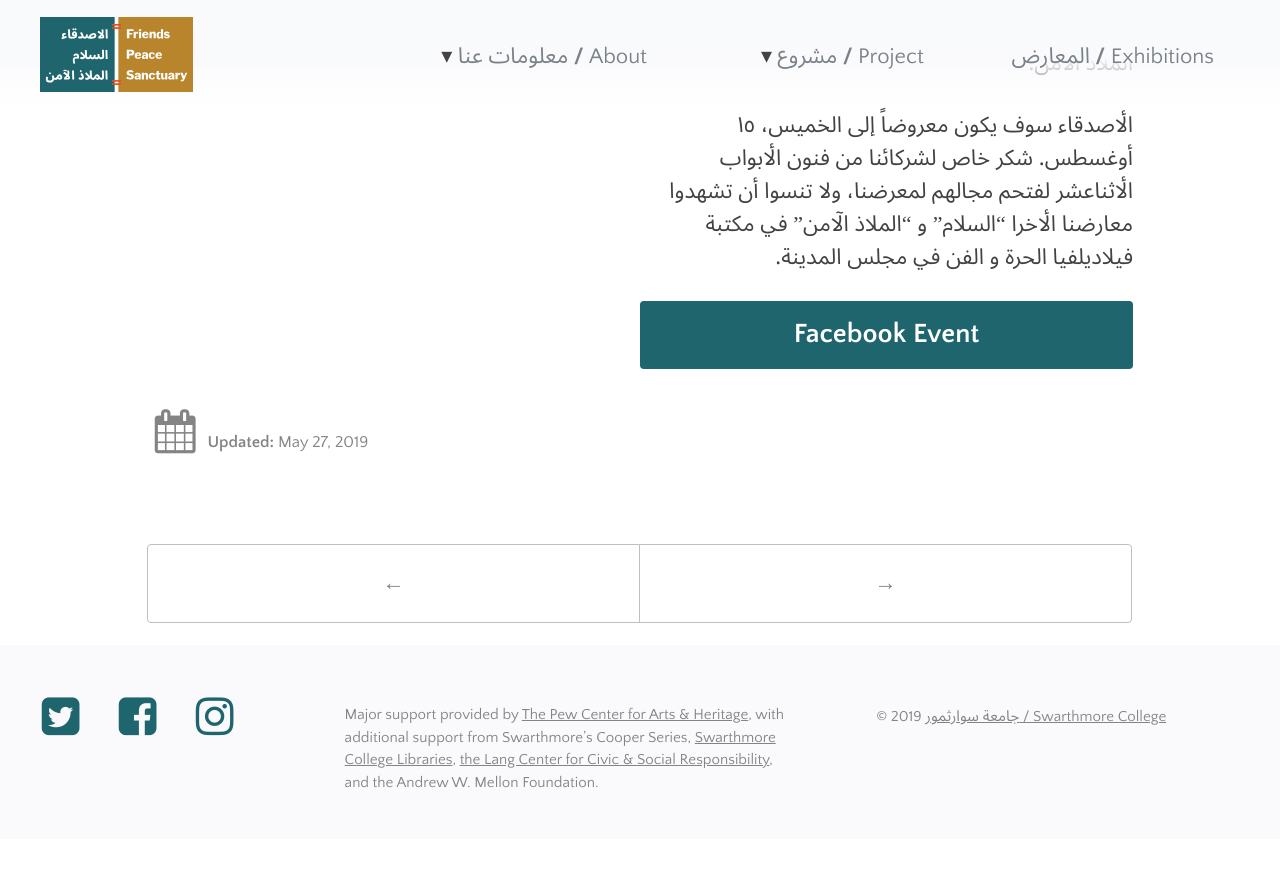
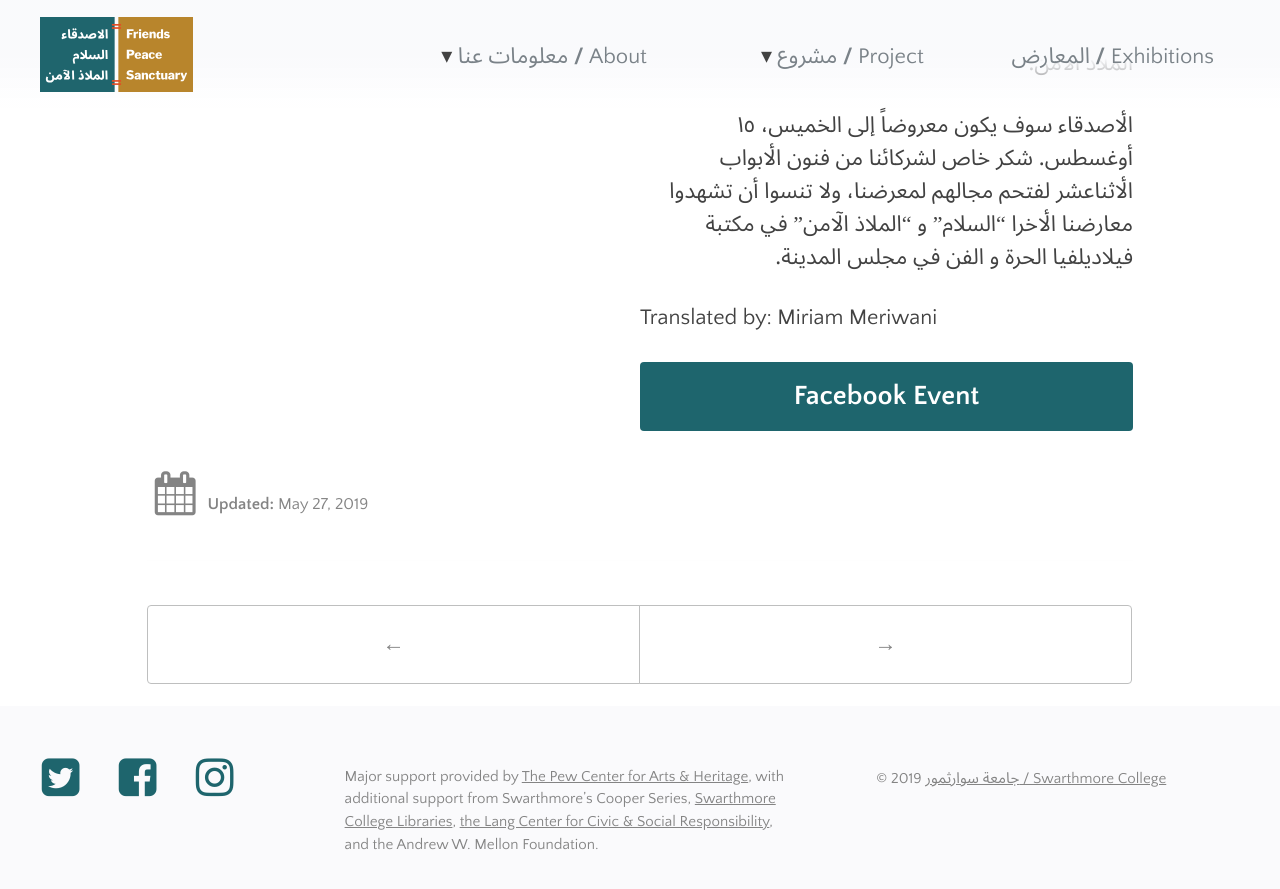
Before and after one commit to swat-ds/fps.swarthmore.edu, a Jekyll site: the page built from _posts/2019-05-27-12gates-arts-first-friday-opening.md, in a window 1280 px wide and 900 px high, scrolled down 1382 px. Shown: the top 889 px of the window. Built offline with Jekyll 4.4.1, drawn with Linux system fonts in a browser that asks for light colours; before the commit the page ends 2221 px from its top, so only the background shows below that.

Commit message:
Update 2019-05-27-12gates-arts-first-friday-opening.md

```diff
--- a/_posts/2019-05-27-12gates-arts-first-friday-opening.md
+++ b/_posts/2019-05-27-12gates-arts-first-friday-opening.md
@@ -27,3 +27,5 @@ _Friends_ will be on-display until Thursday, August 15th. Special thanks to our
 {: .ar}
 الأصدقاء سوف يكون معروضاً إلى الخميس، ١٥ أوغسطس. شكر خاص لشركائنا من فنون الأبواب الأثناعشر لفتحم مجالهم لمعرضنا، ولا تنسوا أن تشهدوا معارضنا الأخرا "السلام" و "الملاذ الآمن" في مكتبة فيلاديلفيا الحرة و الفن في مجلس المدينة.
 {: .ar}
+
+Translated by: Miriam Meriwani
```
